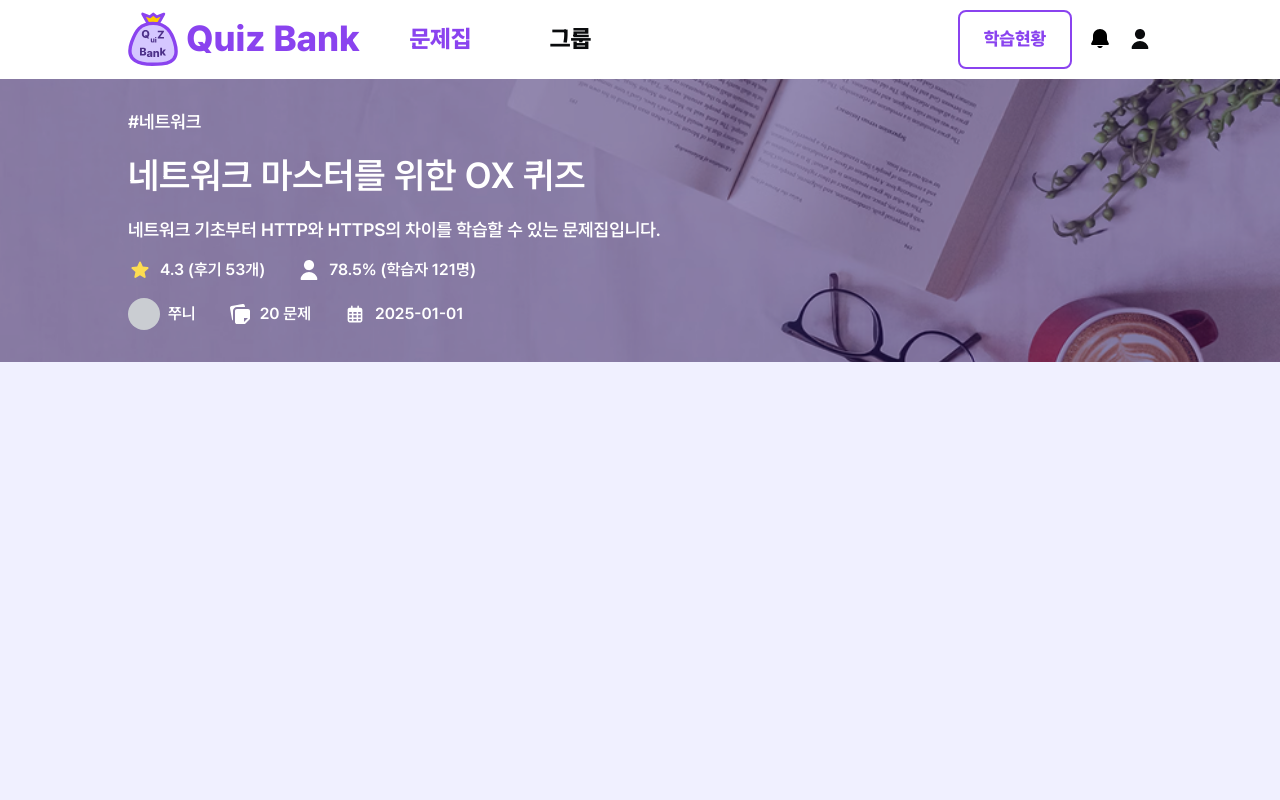
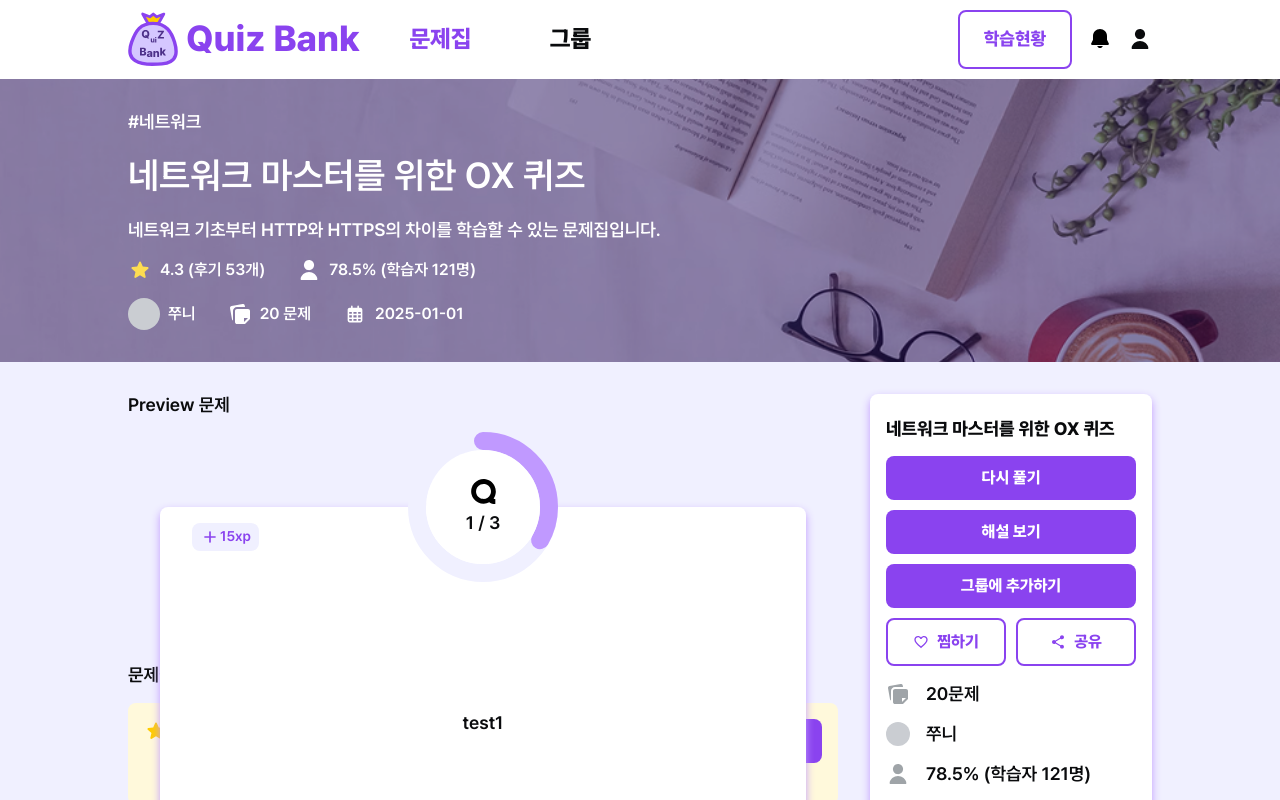
Before and after one commit to QuizBank-Dev/QuizBank-FE, a Next.js app: page /quizbook/1 in a window 1280 px wide. Built offline with nearby package versions, Linux system fonts and the light colour scheme; no server answers.

Commit message:
💄 문제집 상세 정보 페이지 최종 퍼블리싱

```diff
--- a/src/app/quizbook/(no-layout)/[quizbookId]/(layout)/_components/ReviewInduction.tsx
+++ b/src/app/quizbook/(no-layout)/[quizbookId]/(layout)/_components/Review.tsx
@@ -1,7 +1,8 @@
 import Link from 'next/link'
 import StarFullIcon from '@/assets/svgs/star-full.svg'
+import ReviewList from './ReviewList'
 
-export default function ReviewInduction() {
+export default function Review() {
     return (
         <section className="flex w-full flex-col gap-4 font-semi-bold">
             <h2 className="text-mobile-body-lg md:text-pc-body-lg">
@@ -27,6 +28,7 @@ export default function ReviewInduction() {
                     후기 남기기
                 </Link>
             </div>
+            <ReviewList />
         </section>
     )
 }
--- a/src/app/quizbook/(no-layout)/[quizbookId]/(layout)/_components/SideBar.tsx
+++ b/src/app/quizbook/(no-layout)/[quizbookId]/(layout)/_components/SideBar.tsx
@@ -12,7 +12,7 @@ export default function SideBar() {
     // 추후 인증 로직 추가
 
     return (
-        <section className="flex w-[282px] flex-col gap-4 rounded-lg bg-white p-4 font-semi-bold shadow-point">
+        <section className="sticky top-8 flex w-[282px] flex-col gap-4 rounded-lg bg-white p-4 font-semi-bold shadow-point">
             <h2 className="pt-2 text-pc-body-lg font-extra-bold">
                 {'네트워크 마스터를 위한 OX 퀴즈'}
             </h2>
--- a/src/app/quizbook/(no-layout)/[quizbookId]/(layout)/page.tsx
+++ b/src/app/quizbook/(no-layout)/[quizbookId]/(layout)/page.tsx
@@ -6,11 +6,14 @@ import NoteIcon from '@/assets/svgs/note.svg'
 import DateIcon from '@/assets/svgs/date.svg'
 import Link from 'next/link'
 import { ProfileImage } from '@/components'
+import Preview from './_components/Preview'
+import Review from './_components/Review'
+import SideBar from './_components/SideBar'
 
 export default function Page() {
     return (
         <main className="no-scrollbar flex w-full flex-1 flex-col items-center overflow-auto">
-            <section className="relative flex w-full justify-center overflow-hidden">
+            <section className="relative flex w-full justify-center">
                 {/* 배경 이미지 */}
                 <Image
                     src={backgroundImg}
@@ -64,6 +67,15 @@ export default function Page() {
                     </div>
                 </div>
             </section>
+            <div className="flex w-full max-w-[1056px] items-start">
+                <div className="flex flex-1 flex-col gap-8 p-4 md:py-8">
+                    <Preview />
+                    <Review />
+                </div>
+                <div className="relative hidden h-full p-4 md:block md:py-8">
+                    <SideBar />
+                </div>
+            </div>
         </main>
     )
 }
```
